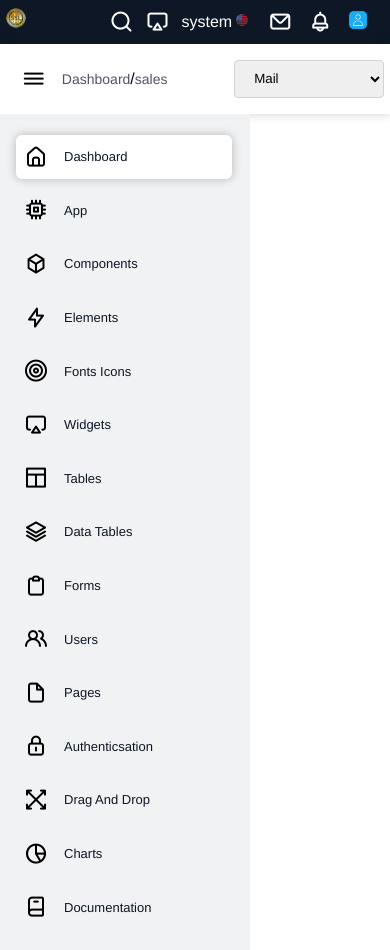
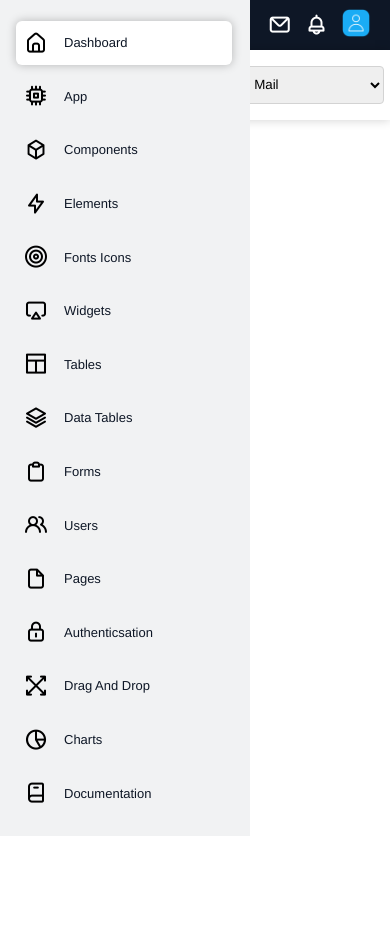
Before and after one commit to Abubakarsafeer/dashboard_pannel, a plain HTML site: page index.html in a window 390 px wide. After the commit the page ends 844 px from the top, so only its background shows below. Drawn offline with nearby package versions, Linux system fonts and the light colour scheme.

Commit message:
header,sidebar fixed

```diff
--- a/index.html
+++ b/index.html
@@ -11,7 +11,9 @@
     <title>Dashboard</title>
 </head>
 <body>
-    <header class="topbar main_header">
+    <header class="topbar main_header pos-rel">
+        <div class="main_header_inner_container">
+
             <!-- Header topbar============ -->
             <div class="header_topbar_wrapper">
                 <!-- <h1><u>Coming Soon</u> Being Designed By <span style="color: Red;">Dj</span></h1> -->
@@ -128,6 +130,7 @@
             </div>
         </div>
     </div>
+        </div>
     </header>
 <!--============ inner Body Content ============ -->
 <div class="main_content_wrapper pos-rel">
--- a/style.css
+++ b/style.css
@@ -79,7 +79,7 @@ transform: scale(1.2);
     align-items: center;
 }
 .inner_container {
-    max-width: 1920px;
+    /* max-width: 1920px; */
     width: 97%;
     margin: 0 auto;}
     .header_topbar_wrapper .logo_image , .header_icon{
@@ -160,7 +160,16 @@ select#subheader_settings_select {
     border: 1px solid #d3d3d3;
     border-radius: 4px;
 }
+/* ====================Header Fix============== */
+header .main_header_inner_container{
+    position: fixed;
+    width: 100%;
+    margin: 0 auto;
+}
 /* ====================sidebar============== */
+.main_content_wrapper{
+    top: 120px;
+}
 .side_bar_icon{
     max-width: 20px;
 
@@ -186,15 +195,18 @@ li.sidebar_item.active , li.sidebar_item:hover {
     position: absolute;
     left: 0;
     top: 0;
+    z-index: -1;
 }
 @media screen and (max-width:800px) {
     .header_topbar_wrapper form.search-box.header , .site_title_wrapper{
         display: none;
       }
-      .header_topbar_wrapper .logo_image , .header_icon{
-        max-width: 20px;
-        padding-right: 1rem;
-    }
+      .sidebar_wrapper {
+        z-index: 999;
+      }
+      .main_content_wrapper{
+        top: 0;
+      }
 }
 @media screen and (min-width:801px) {
     .search-input-small , .header_icon.search{
```
Lines whose indentation alone changed are shown as unchanged.
